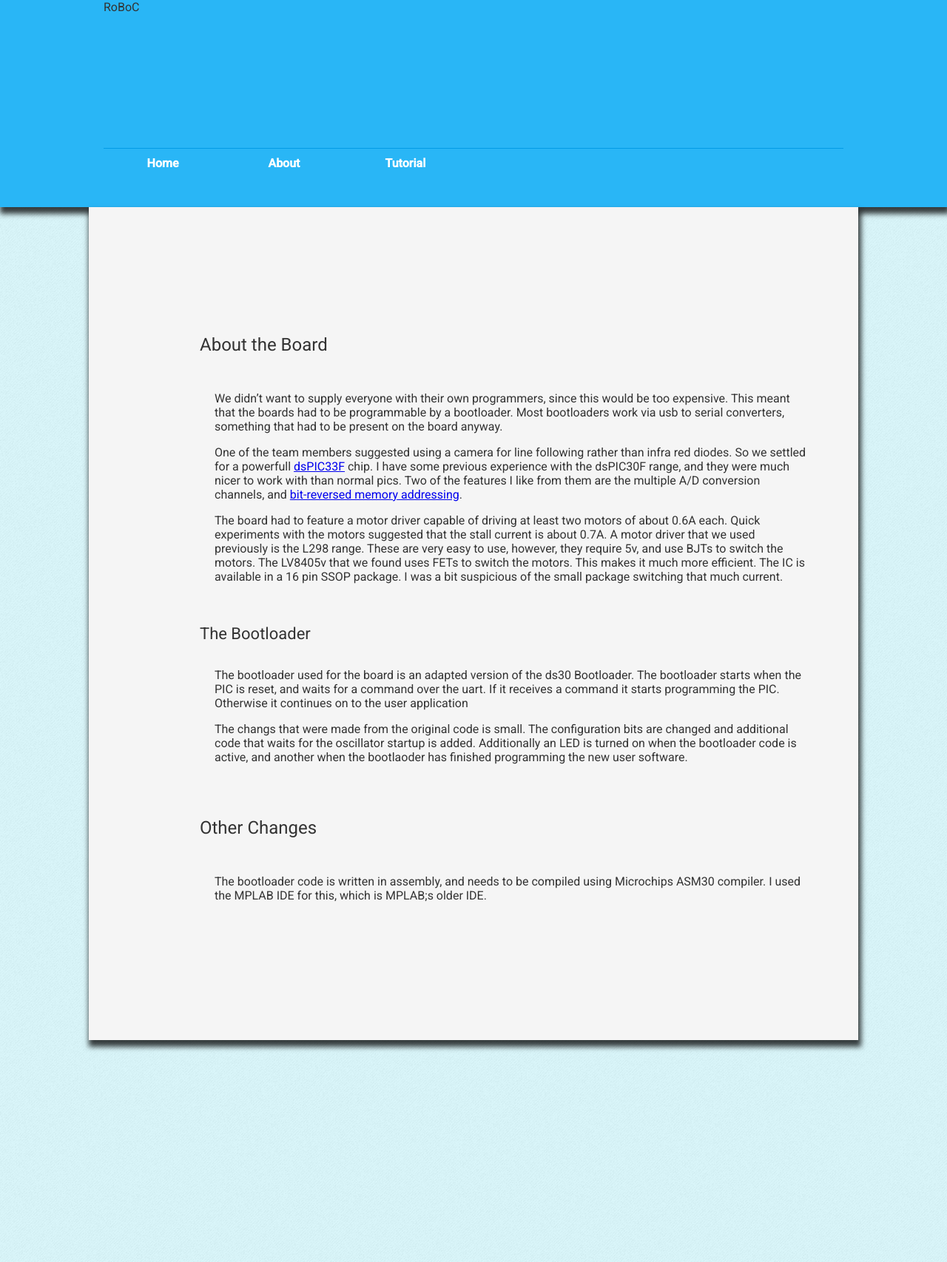
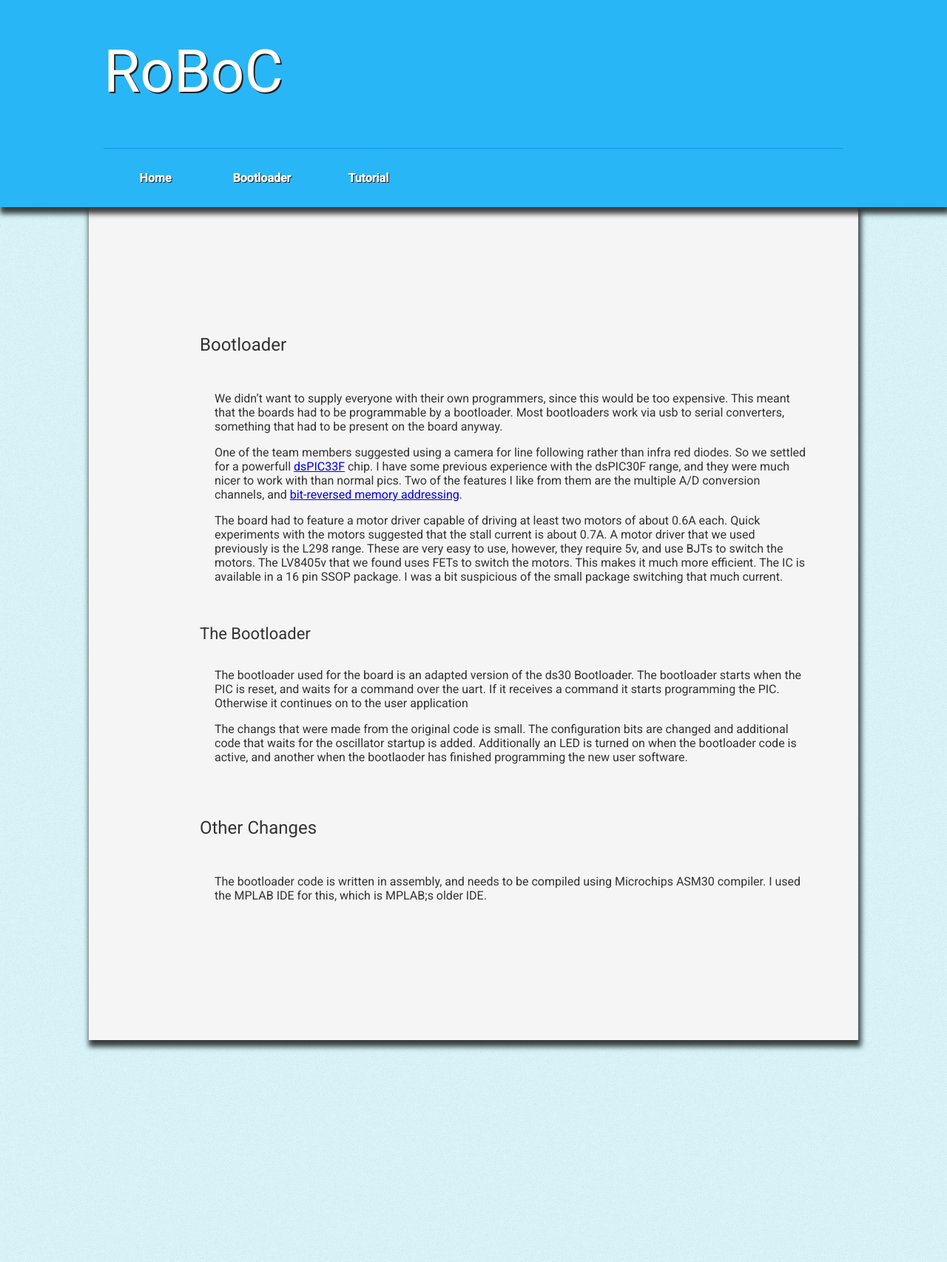
Before and after one commit to KolijnWolfaardt/RoBoC, a Jekyll site: the page built from bootloader.markdown, in a window 1280 px wide. Shown: the whole page at 74% size. Built offline with Jekyll 4.4.1, drawn with Linux system fonts in a browser that asks for light colours; nearby versions of some CDN libraries.

Commit message:
Added transitions, correct css file and MediaQueries
Signed-off-by: Kolijn Wolfaardt <kolijn.wolfaardt@gmail.com>

```diff
--- a/_config.yml
+++ b/_config.yml
@@ -1,12 +1,10 @@
 # Site settings
-title: Your awesome title
-email: your-email@domain.com
-description: > # this means to ignore newlines until "baseurl:"
-  Write an awesome description for your new site here. You can edit this
-  line in _config.yml. It will appear in your document head meta (for
-  Google search results) and in your feed.xml site description.
-baseurl: "" # the subpath of your site, e.g. /blog/
-url: "http://yourdomain.com" # the base hostname & protocol for your site
+title: RoBoC website
+email: kolijn.wolfaardt@gmail.com
+description: This site explains how the RoBoC was deisgned
+  and how to use and program it.
+baseurl: "/RoBoC" # the subpath of your site, e.g. /blog/
+url: "kolijn.wolfaardt.github.io" # the base hostname & protocol for your site
 twitter_username: jekyllrb
 github_username:  jekyll
 
--- a/_includes/header.html
+++ b/_includes/header.html
@@ -1,14 +1,16 @@
 <header class="header">
 
   <div class="header-banner">
+    <div class="header-text">
     RoBoC
+    </div>
   </div>
 
   <nav class="header-nav-menu">
     <ul>
-      <li class="menuitem"><a href="">Home</a></li>
-      <li class="menuitem"><a href="">About</a></li>
-      <li class="menuitem"><a href="">Tutorial</a></li>
+      <li class="menuitem"><a href="index.html">Home</a></li>
+      <li class="menuitem"><a href="bootloader.html">Bootloader</a></li>
+      <li class="menuitem"><a href="getting_started.html">Tutorial</a></li>
     </ul>
   </nav>
 
--- a/bootloader.markdown
+++ b/bootloader.markdown
@@ -1,6 +1,6 @@
 ---
 layout: page
-title:  "About the Board"
+title:  "Bootloader"
 date:   2015-08-02 12:00:00
 categories:
 ---
--- a/css/styles.scss
+++ b/css/styles.scss
@@ -27,109 +27,34 @@
 }
 
 
-/*
-@media (max-width: 1000px)
+
+@media (max-width: $normal_page_width)
 {
-	.content
+	.page-content
 	{
-		width:100%;
-		padding:40px 0px;
+		width:auto;
 	}
-	.contentBuffer{
-		margin-left:20px;
-		width:95%;
-	}
-
-	.columnText{
-		width:90%
+	.columnText
+	{
+		width: auto;
+		padding-left:10px;
+		padding-right:10px;
 	}
 }
 
-@media (min-width: 1000px)
+@media (min-width: $normal_page_width)
 {
-	.content
+	.page-content
 	{
-		width:900px;
-		padding:40px 50px;
+		width:$normal_page_width;
 	}
-
-	.contentBuffer{
-		margin-left:100px;
-		width:100%;
-	}
-
-	.columnText{
-		width:65%;
+	.columnText
+	{
+		width: $normal_content_width;
+		padding:80px 30px 150px 150px;
 	}
 }
-*/
 
-/*
-.content
-{
-	margin:30px auto;
-	background-color:#aaa;
-	color:#252020;
-
-	height:auto;
-	-webkit-box-shadow: 1px 0px 15px 7px rgba(0,0,0,0.75);
-	-moz-box-shadow: 1px 0px 15px 7px rgba(0,0,0,0.75);
-	box-shadow: 1px 0px 15px 7px rgba(0,0,0,0.75);
-}
-
-.contentBuffer
-{
-	height:auto;
-}
-
-.columnText
-{
-	font-size:14px;
-	margin-left:2em;
-
-    line-height: 170%;
-    text-align: justify;
-}
-
-
-
-.image
-{
-	margin:20px 20px;
-	padding:20px 0;
-	width:auto;
-	font-style: italic;
-	text-align: center;
-}
-
-.image img
-{
-	display: block;
-    margin-left: auto;
-    margin-right: auto;
-}
-
-a:hover,
-a:active
-{
-	text-decoration: underline;
-	color:#E74C3C;
-}
-
-a
-{
-	text-decoration: none;
-	color:#3498DB;
-}
-
-a:visited
-{
-	text-decoration: none;
-	color:#236575;
-}
-
-
-*/
 
 body
 {
@@ -142,15 +67,16 @@
 
 .page-content
 {
-	width:$normal_page_width;
 	background-color:$content_background_color;
 	margin:0px auto;
 	padding:20px;
-	position: relative;
 	z-index: 2;
 	-webkit-box-shadow:	$drop_shadow_small $drop_shadow_big $drop_shadow_big $drop_shadow_small $shadow_color;
 	-moz-box-shadow:	$drop_shadow_small $drop_shadow_big $drop_shadow_big $drop_shadow_small $shadow_color;
 	box-shadow:			$drop_shadow_small $drop_shadow_big $drop_shadow_big $drop_shadow_small $shadow_color;
+	transition-property: width;
+	transition-duration: 0.2s;
+	transition-timing-function: linear;
 }
 
 
@@ -160,6 +86,20 @@
 	-moz-box-shadow:	$drop_shadow_small $drop_shadow_big $drop_shadow_big $drop_shadow_small $shadow_color;
 	box-shadow:			$drop_shadow_small $drop_shadow_big $drop_shadow_big $drop_shadow_small $shadow_color;
 	background-color:$header_background_color;
+	z-index: 30;
+	height:280px;
+	position:relative;
+}
+
+.header-text
+{
+	padding:30px auto auto 20px;
+	height:50px;
+	color:#fff;
+	text-shadow: 2px 2px #222;
+	font-size: 60pt;
+	position:relative;
+	top:50px;
 }
 
 .header-banner
@@ -167,6 +107,7 @@
 	width: $normal_page_width;
 	margin: 0px auto 0px;
 	height:200px;
+	z-index: 35;
 }
 
 
@@ -176,8 +117,8 @@
 	height:80px;
 	width:100%;
 	background-color:$header_background_color;
-	z-index: 5;
-
+	z-index: 35;
+	position:relative;
 }
 
 .header-nav-menu ul
@@ -187,7 +128,8 @@
 	border-top: 1px solid $header_bg_color_darker;
 	width: $normal_page_width;
 	margin: 0px auto 0px;
-
+	z-index: 40;
+	text-shadow: 1px 1px #222;
 }
 
 ul li.menuitem
@@ -201,14 +143,19 @@
 	display: block;
 	height:40px;
 	width:140px;
-	padding:10px;
+	padding:30px 0px 8px 0;
 	color:#fff;
 	font-weight: bold;
 	text-decoration:none;
 	vertical-align:middle;
-	z-index: 10;
+	z-index: 45;
 	background-color:$header_background_color;
 	text-align: center;
+	background-color:$header_background_color;
+
+	transition-property: background;
+	transition-duration: 0.2s;
+	transition-timing-function: linear;
 }
 
 ul li.menuitem :hover
@@ -220,7 +167,6 @@
 {
     position:fixed;
     top:0px;
-    z-index:5;
     -webkit-box-shadow:	$drop_shadow_small $drop_shadow_big $drop_shadow_big $drop_shadow_small $shadow_color;
 	-moz-box-shadow:	$drop_shadow_small $drop_shadow_big $drop_shadow_big $drop_shadow_small $shadow_color;
 	box-shadow:			$drop_shadow_small $drop_shadow_big $drop_shadow_big $drop_shadow_small $shadow_color;
@@ -246,8 +192,10 @@
 
 .columnText
 {
-	width: $normal_content_width;
-	padding:80px 30px 150px 150px;
+	z-index:10;
+	transition-property: width, padding;
+	transition-duration: 0.2s;
+	transition-timing-function: linear;
 }
 
 h1
--- a/getting_started.markdown
+++ b/getting_started.markdown
@@ -16,7 +16,7 @@
 
 The bootloader allows anyone to program the IC without dedicated hardware, using the right software. The bootloader we are using is the ds30 Loader. The specification for the protocol is open source, however, the computer software is closed source, and currently only works on Windows.
 
-For more information about the bootloader see [here](bootloader)
+For more information about the bootloader see [here](bootloader.html)
 
 
 
```
Also changed, not shown: Getting-Started.markdown (deleted, +0 -61 lines).
